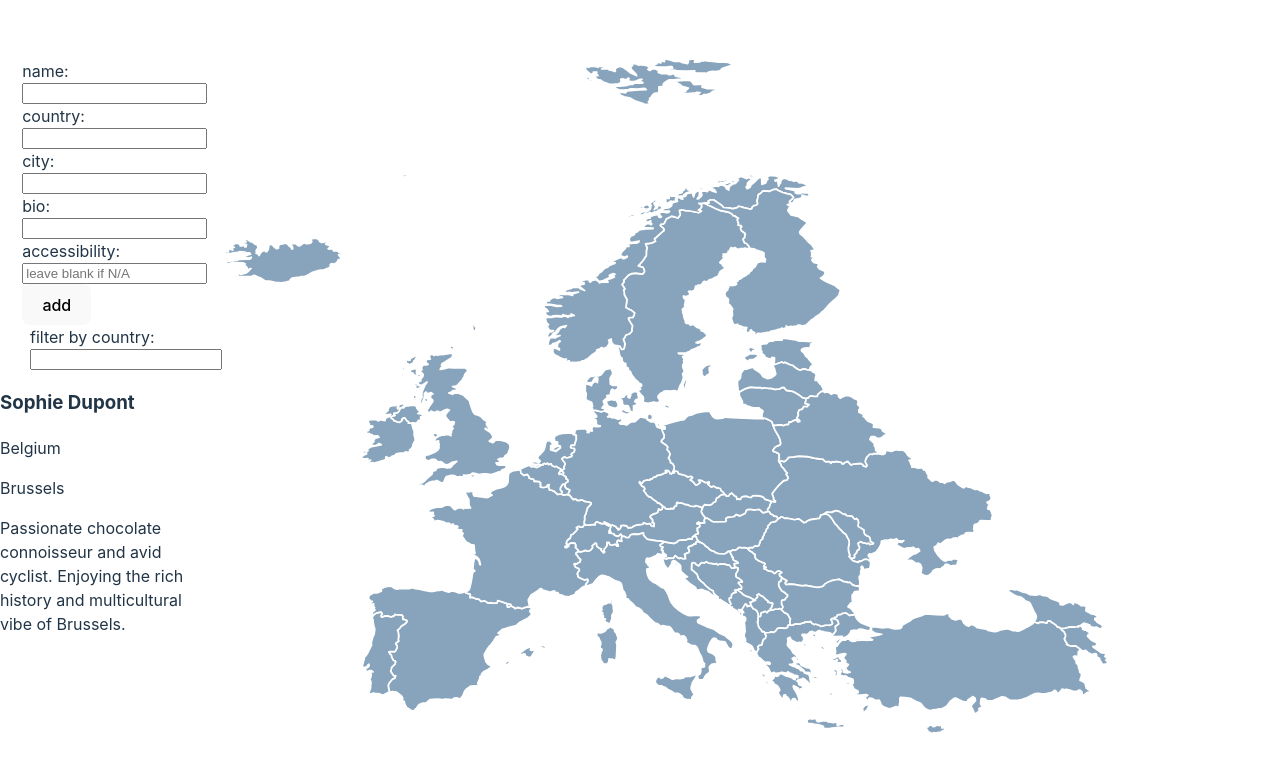
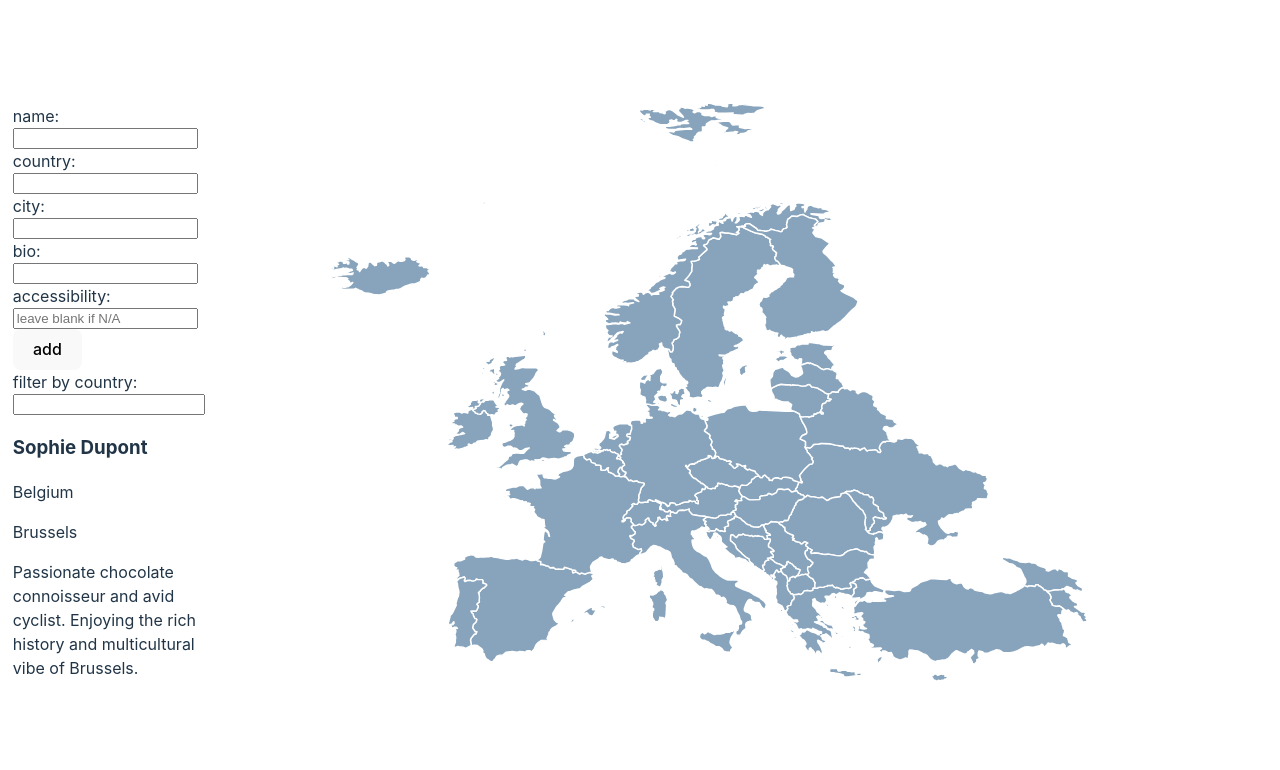
Before and after one commit to rngrlee/hackcamp-2023, a React (Vite) app in the folder universtay/: page / in a window 1280 px wide. Shown: the top 770 px of the page. Built offline with nearby package versions, Linux system fonts and the light colour scheme; data requests are answered from the project's data file.

Commit message:
fixed map positioning?

```diff
--- a/universtay/src/App.css
+++ b/universtay/src/App.css
@@ -13,28 +13,23 @@
   display: flex;
   flex-direction: column;
   position: relative;
-  margin-left: 30px;
+  margin-left: 10%;
   width: 15vw;
 }
 
 .profile {
   width: 15vw;
+  position: relative;
+  margin-left: 10%;
 }
 
 .app-right {
-  width: 70vw;
+  width: 60vw;
   float:right;
 }
 
 .app-left {
   float:left;
+  width: 10vw;
+  padding-right: 200px;
 }
-
-/* .map {
-  display: inline;
-}
-
-.app {
-  width: 70vw;
-  float: right;
-}
```
